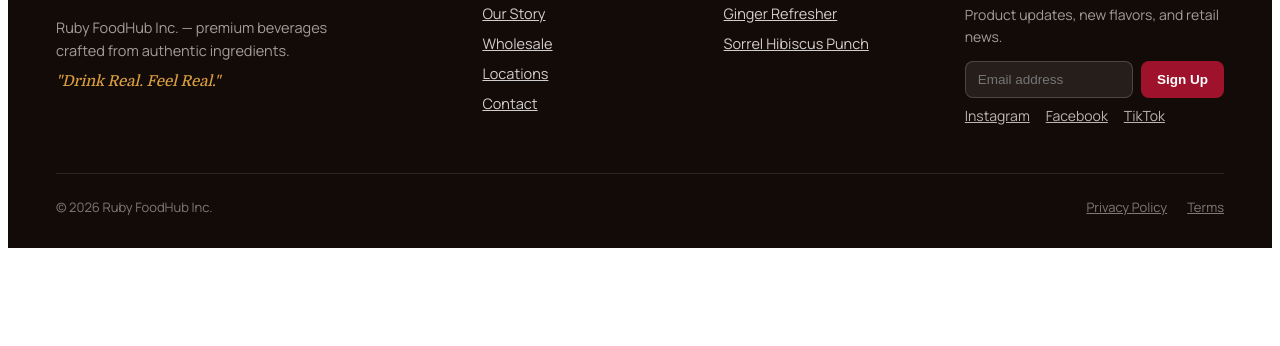
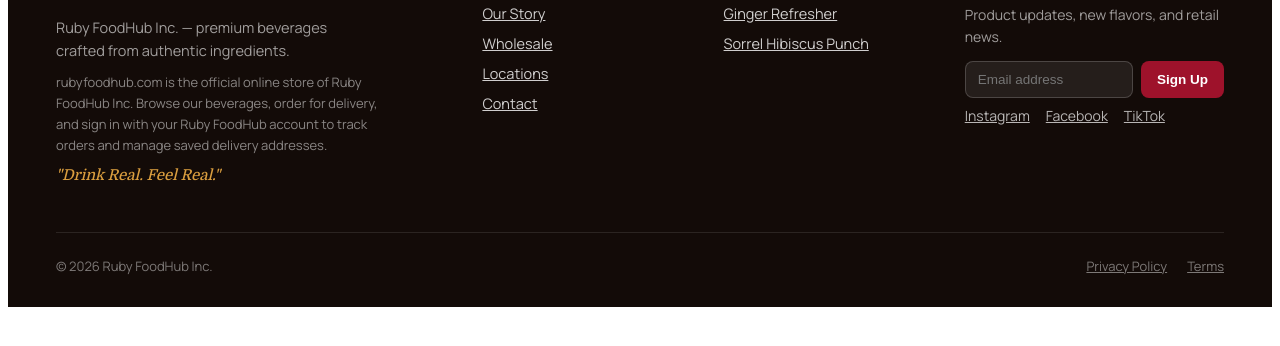
Before and after one commit to rubyfoodhubinc/ruby-foodhub, a website: page Site Footer.dc.html in a window 1280 px wide. Shown: the part 110-456 px from the top of the page. Drawn offline with nearby package versions, Linux system fonts and the light colour scheme.

Commit message:
Add site-purpose statement to the footer for Google OAuth branding review
Google's branding verification flagged that the home page doesn't
explain the purpose of the app. The footer (present on every page,
including the home page) now states that rubyfoodhub.com is Ruby
FoodHub Inc.'s official online store where customers order beverages
and sign in to track orders and manage saved delivery addresses.

```diff
--- a/Site Footer.dc.html
+++ b/Site Footer.dc.html
@@ -21,6 +21,7 @@
         <span style="font-family:'Domine',serif;font-weight:700;font-size:19px;color:#fff">Ruby FoodHub</span>
       </div>
       <p style="font-size:14.5px;line-height:1.6;color:rgba(255,255,255,.6);max-width:320px;margin:0 0 10px">Ruby FoodHub Inc. — premium beverages crafted from authentic ingredients.</p>
+      <p style="font-size:13px;line-height:1.6;color:rgba(255,255,255,.5);max-width:340px;margin:0 0 10px">rubyfoodhub.com is the official online store of Ruby FoodHub Inc. Browse our beverages, order for delivery, and sign in with your Ruby FoodHub account to track orders and manage saved delivery addresses.</p>
       <div style="font-family:'Domine',serif;font-style:italic;font-size:15px;color:oklch(74% 0.13 75)">"Drink Real. Feel Real."</div>
     </div>
     <div style="flex:1;min-width:160px">
```
